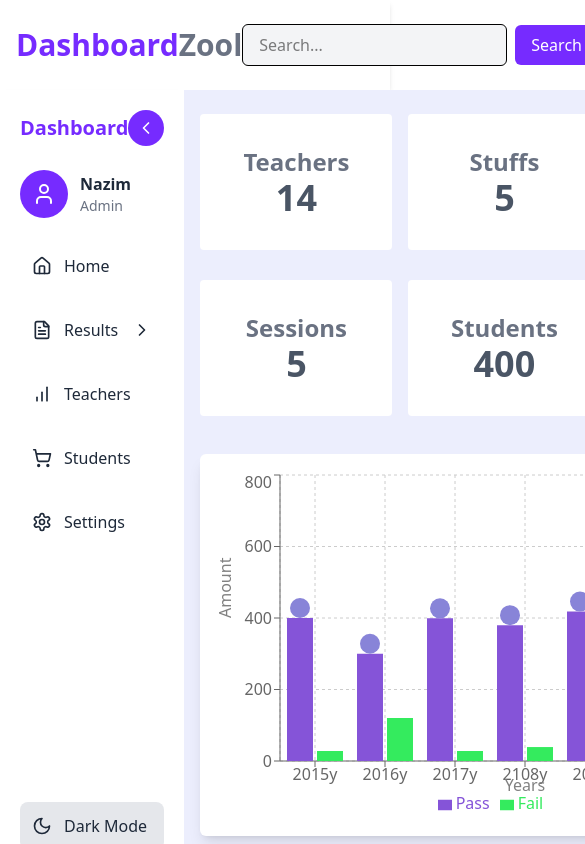
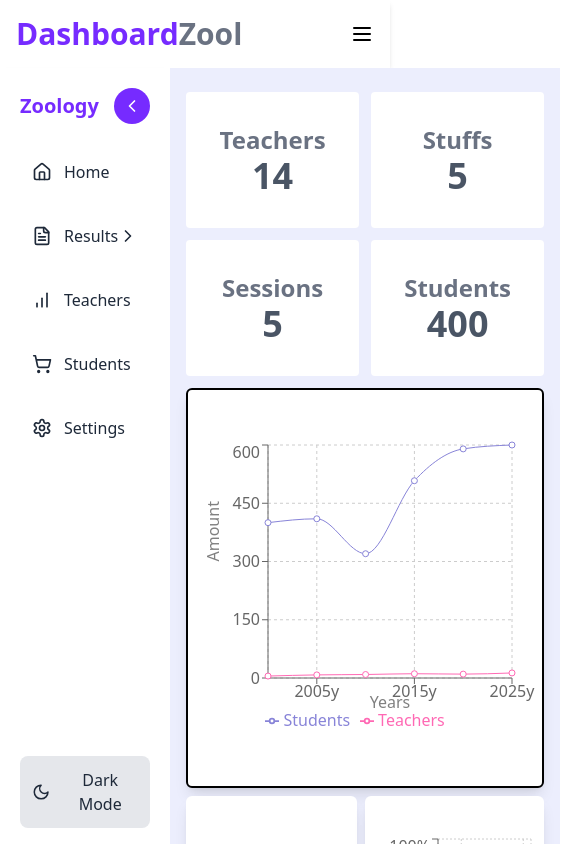
Before and after one commit to Nazim6269/Dashboard_React19, a React (Vite) app: page / in a window 390 px wide. Shown: the top 844 px of the page, 585 px wide, since content can reach past the window. Built offline with nearby package versions, Linux system fonts and the light colour scheme.

Commit message:
added some responsiveness

```diff
--- a/src/App.tsx
+++ b/src/App.tsx
@@ -5,17 +5,23 @@ import SignUp from "./components/auth/SignUp";
 import NavBar from "./components/nav/NavBar";
 import Home from "./components/screens/Home";
 import Students from "./components/screens/Students";
+import Teachers from "./components/screens/Teachers";
+import LeftSideBar from "./components/sidebar/LeftSideBar";
 
 function App() {
   return (
     <BrowserRouter>
       <NavBar />
+      <div className="flex">
+        <LeftSideBar />
         <Routes>
           <Route path="/" element={<Home />} />
           <Route path="/sign-up" element={<SignUp />} />
           <Route path="/sign-in" element={<SignIn />} />
           <Route path="/students" element={<Students />} />
+          <Route path="/teachers" element={<Teachers />} />
         </Routes>
+      </div>
     </BrowserRouter>
   );
 }
--- a/src/components/ card/CustomCard.tsx
+++ b/src/components/ card/CustomCard.tsx
@@ -1,6 +1,6 @@
 const CustomCard = ({ name, amount }: { name: string; amount: number }) => {
   return (
-    <div className="w-48 bg-white h-34 font-semibold px-2 flex flex-col justify-center items-center rounded-sm">
+    <div className="max-w-48 bg-white h-34 font-semibold px-2 flex flex-col justify-center items-center rounded-sm">
       <p className="text-2xl text-gray-500 ">{name}</p>
       <p className="text-4xl text-gray-600"> {amount}</p>
     </div>
--- a/src/components/calendar/ReactCalendar.tsx
+++ b/src/components/calendar/ReactCalendar.tsx
@@ -9,14 +9,12 @@ const ReactCalendar = () => {
   const [value, setValue] = useState<Value>(new Date());
 
   return (
-    <div className="flex justify-center items-center">
-      <div className="p-4 bg-white shadow-md rounded-lg">
-        <Calendar
-          onChange={(val) => setValue(val as Value)}
-          value={value}
-          className="!border-none"
-        />
-      </div>
+    <div className="p-4 flex w-full justify-center items-center bg-white shadow-md rounded-lg">
+      <Calendar
+        onChange={(val) => setValue(val as Value)}
+        value={value}
+        className="!border-none"
+      />
     </div>
   );
 };
--- a/src/components/charts/BarChart.tsx
+++ b/src/components/charts/BarChart.tsx
@@ -34,7 +34,8 @@ const renderCustomizedLabelMin = (props: any) => {
 
 export const BarChartWithMinHeight = () => {
   return (
-    <ResponsiveContainer width={600} height={350}>
+    <div className="w-full h-[75%]">
+      <ResponsiveContainer>
         <BarChart
           width={500}
           height={300}
@@ -61,12 +62,14 @@ export const BarChartWithMinHeight = () => {
           <Bar dataKey="Fail" fill="#34eb5e" minPointSize={10} />
         </BarChart>
       </ResponsiveContainer>
+    </div>
   );
 };
 
 export const TinyBarChart = () => {
   return (
-    <ResponsiveContainer width={600} height={350}>
+    <div className="w-full h-[75%]">
+      <ResponsiveContainer>
         <BarChart width={150} height={40} data={dataTiny}>
           <CartesianGrid strokeDasharray="2 2" />
           <XAxis dataKey="name">
@@ -81,5 +84,6 @@ export const TinyBarChart = () => {
           <Bar dataKey="Progress" fill="#eb3467" />
         </BarChart>
       </ResponsiveContainer>
+    </div>
   );
 };
--- a/src/components/charts/CustomizedPieChart.tsx
+++ b/src/components/charts/CustomizedPieChart.tsx
@@ -20,7 +20,8 @@ const renderCenteredText = (props) => {
 
 const CustomizedPieChart = () => {
   return (
-    <ResponsiveContainer width={900} height={300}>
+    <div className="w-full h-[75%]">
+      <ResponsiveContainer>
         <PieChart width={400} height={400}>
           <Pie
             dataKey="value"
@@ -56,6 +57,7 @@ const CustomizedPieChart = () => {
           <Tooltip />
         </PieChart>
       </ResponsiveContainer>
+    </div>
   );
 };
 
--- a/src/components/charts/RadialBarChart.tsx
+++ b/src/components/charts/RadialBarChart.tsx
@@ -15,7 +15,8 @@ const style = {
 
 const SimpleRadialBarChart = () => {
   return (
-    <ResponsiveContainer width={550} height={300}>
+    <div className="w-full h-[75%]">
+      <ResponsiveContainer>
         <RadialBarChart
           cx="50%"
           cy="50%"
@@ -39,6 +40,7 @@ const SimpleRadialBarChart = () => {
           />
         </RadialBarChart>
       </ResponsiveContainer>
+    </div>
   );
 };
 
--- a/src/components/charts/SimpleLineChart.tsx
+++ b/src/components/charts/SimpleLineChart.tsx
@@ -13,7 +13,8 @@ import { simpleLineCharData } from "../../data/data";
 
 const SimpleLineChart = () => {
   return (
-    <ResponsiveContainer width={750} height={300}>
+    <div className="w-full h-[75%]">
+      <ResponsiveContainer>
         <LineChart
           width={300}
           height={300}
@@ -44,6 +45,7 @@ const SimpleLineChart = () => {
           <Line type="monotone" dataKey="Teachers" stroke="#FF69B4" />
         </LineChart>
       </ResponsiveContainer>
+    </div>
   );
 };
 
--- a/src/components/nav/NavBar.tsx
+++ b/src/components/nav/NavBar.tsx
@@ -1,33 +1,36 @@
+import { MenuIcon } from "lucide-react";
 import { Link } from "react-router-dom";
 
 const NavBar = () => {
   return (
     <nav className="bg-white p-4 shadow-md">
       <div className="flex items-center justify-between">
-        <div className="text-xl font-bold text-gray-800 ">
+        {/* Logo div */}
+        <div className="font-bold text-gray-800 ">
           <Link to="/">
-            <p className="text-3xl text-primary-500">
+            <p className="text-2xl xsm:text-3xl text-primary-500">
               {" "}
               Dashboard<span className="text-gray-500">Zool</span>
             </p>
           </Link>
         </div>
 
-        <form className="flex items-center space-x-2">
+        {/* search div */}
+        <form className="hidden sm:flex sm:items-center sm:space-x-2">
           <input
             type="text"
             placeholder="Search..."
-            className="px-4 py-2 rounded-md border focus:border-primary-400 bg-gray-100 "
+            className="px-3 py-1.5 md:px-4 md:py-2 rounded-md border focus:border-primary-400 bg-gray-100 "
           />
-          <button
-            type="submit"
-            className="px-4 py-2 bg-primary-500 text-white rounded-md "
-          >
-            Search
-          </button>
         </form>
 
-        <div className="flex items-center space-x-4">
+        {/* Menu icon div */}
+        <div className="flex sm:hidden">
+          <MenuIcon />
+        </div>
+
+        {/* auth div */}
+        <div className="hidden sm:flex sm:items-center sm:space-x-4">
           <Link
             to="/sign-in"
             className="text-gray-800 border-1 border-primary-500 rounded-sm px-2 py-1 "
--- a/src/components/screens/Home.tsx
+++ b/src/components/screens/Home.tsx
@@ -4,20 +4,16 @@ import { BarChartWithMinHeight, TinyBarChart } from "../charts/BarChart";
 import CustomizedPieChart from "../charts/CustomizedPieChart";
 import SimpleLineChart from "../charts/SimpleLineChart";
 import RightBar from "../sidebar/ RightBar";
-import SideBar from "../sidebar/SideBar";
 
 const Home = () => {
   return (
-    <div className="flex select-none ">
-      {/* left side navigation var */}
-      <SideBar />
-
-      {/* Middle Portinon */}
-      <div className="flex ">
-        <div className="px-4 py-6 w-full bg-secondary">
+    <div className="flex flex-col 2xl:flex 2xl:justify-between w-full select-none bg-secondary">
+      {/* Data Portinon */}
+      <div className="flex w-full 2xl:w-[80%] 2xl:flex">
+        <div className="px-4 py-6 w-full">
           {/* top bar cards */}
-          <div className="flex justify-start gap-3">
-            <div className="grid grid-cols-2 space-x-4">
+          <div className="flex flex-col xl:flex  xl:justify-between gap-3">
+            <div className="grid grid-cols-2 md:grid md:grid-cols-4 xl:grid w-full xl:grid-cols-2 gap-3">
               <CustomCard name="Teachers" amount={14} />
               <CustomCard name="Stuffs" amount={5} />
               <CustomCard name="Sessions" amount={5} />
@@ -25,25 +21,26 @@ const Home = () => {
                 <CustomCard name="Students" amount={400} />
               </Link>
             </div>
-            <div className="py-4 shadow-lg max-h-96 bg-white rounded-md flex justify-center items-center">
+
+            <div className="shadow-lg border-2 w-full h-[400px] bg-white rounded-md flex justify-center items-center">
               <SimpleLineChart />
             </div>
           </div>
 
+          {/* mid bar cards */}
           <div className="flex flex-col space-y-3 py-2">
-            {/* mid bar cards */}
             <div className="flex gap-2">
-              <div className="py-4 shadow-lg bg-white rounded-md flex justify-center items-center">
+              <div className="py-4 shadow-lg w-full h-[300px] bg-white rounded-md flex justify-center items-center">
                 <BarChartWithMinHeight />
               </div>
-              <div className="shadow-lg px-2 bg-white rounded-md flex justify-center items-center">
+              <div className="shadow-lg px-2 w-full h-[300px] bg-white rounded-md flex justify-center items-center">
                 <TinyBarChart />
               </div>
             </div>
 
-            {/* Bottom bar */}
+            {/* Bottom Pie chart */}
             <div className="flex gap-2">
-              <div className="shadow-lg w-2/3 bg-white rounded-md flex justify-center items-center">
+              <div className="shadow-lg w-full h-[300px] bg-white rounded-md flex justify-center items-center">
                 <CustomizedPieChart />
               </div>
             </div>
--- /dev/null
+++ b/src/components/screens/Teachers.tsx
@@ -0,0 +1,5 @@
+const Teachers = () => {
+  return <div>Teachers</div>;
+};
+
+export default Teachers;
--- a/src/components/sidebar/SideBar.tsx
+++ b/src/components/sidebar/LeftSideBar.tsx
@@ -9,12 +9,11 @@ import {
   Settings,
   ShoppingCart,
   Sun,
-  User,
 } from "lucide-react";
 import { useState } from "react";
 import { Link } from "react-router-dom";
 
-const Sidebar = () => {
+const LeftSideBar = () => {
   const [isCollapsed, setIsCollapsed] = useState(false);
   const [isDarkMode, setIsDarkMode] = useState(false);
   const [openSubMenu, setOpenSubMenu] = useState<string | null>(null);
@@ -24,7 +23,7 @@ const Sidebar = () => {
     document.body.classList.toggle("dark", !isDarkMode);
   };
 
-  const toggleSidebar = () => {
+  const toggleLeftSideBar = () => {
     setIsCollapsed(!isCollapsed);
   };
 
@@ -34,39 +33,26 @@ const Sidebar = () => {
 
   return (
     <div
-      className={`h-screen  bg-white p-5 shadow-md flex flex-col transition-all duration-300 ${
+      className={`h-screen select-none bg-white p-5 shadow-md flex flex-col transition-all duration-300 ${
         isCollapsed ? "w-20" : "w-64"
       }`}
     >
       {/* Logo & Collapse Button */}
       <div className="flex items-center justify-between mb-6">
         {!isCollapsed && (
-          <h1 className="text-xl font-bold text-primary-500 ">Dashboard</h1>
+          <h1 className="text-xl font-bold text-primary-500 ">Zoology</h1>
         )}
         <button
-          onClick={toggleSidebar}
+          onClick={toggleLeftSideBar}
           className="p-2 rounded-full bg-primary-500  text-white "
         >
           {isCollapsed ? <ChevronRight size={20} /> : <ChevronLeft size={20} />}
         </button>
       </div>
 
-      {/* User Profile */}
-      <div className="flex items-center space-x-3 mb-6">
-        <div className="w-12 h-12 bg-primary-500 rounded-full flex items-center justify-center">
-          <User size={24} className="text-white " />
-        </div>
-        {!isCollapsed && (
-          <div>
-            <p className="text-gray-800   font-semibold">Nazim</p>
-            <p className="text-sm text-gray-500 dark:text-gray-400">Admin</p>
-          </div>
-        )}
-      </div>
-
       {/* Navigation Links */}
       <nav className="flex flex-col space-y-4 flex-grow">
-        <Link to="/dashboard">
+        <Link to="/">
           <div className="flex items-center space-x-3 p-3 rounded-lg text-gray-800 hover:text-white  hover:bg-primary-500  cursor-pointer">
             <Home size={20} />
             {!isCollapsed && <span>Home</span>}
@@ -103,14 +89,14 @@ const Sidebar = () => {
           )}
         </div>
 
-        <Link to="#">
+        <Link to="/teachers">
           <div className="flex items-center space-x-3 p-3 rounded-lg text-gray-800 hover:text-white  hover:bg-primary-500  cursor-pointer">
             <BarChart size={20} />
             {!isCollapsed && <span>Teachers</span>}
           </div>
         </Link>
 
-        <Link to="/orders">
+        <Link to="/students">
           <div className="flex items-center space-x-3 p-3 rounded-lg text-gray-800 hover:text-white  hover:bg-primary-500  cursor-pointer">
             <ShoppingCart size={20} />
             {!isCollapsed && <span>Students</span>}
@@ -148,4 +134,4 @@ const Sidebar = () => {
   );
 };
 
-export default Sidebar;
+export default LeftSideBar;
--- a/src/index.css
+++ b/src/index.css
@@ -5,3 +5,7 @@
   --color-primary-500: #762bff;
   --color-secondary: #eceefd;
 }
+
+@theme {
+  --breakpoint-xsm: 19rem;
+}
```
Lines whose indentation alone changed are shown as unchanged.
